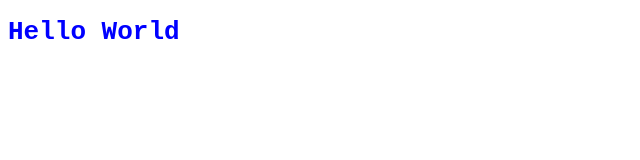
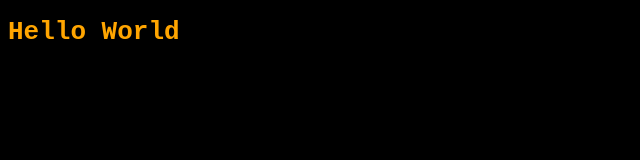
Before and after one commit to HenryTene/cssfreecode, a plain HTML site: page inicio.html in a window 1280 px wide. Shown: the whole page, without its empty margins (0-640 px from the left). Drawn offline with Linux system fonts and the light colour scheme.

Commit message:
Se Sobreescriben declaraciones de clase dando estilo a atributos ID

```diff
--- a/inicio.html
+++ b/inicio.html
@@ -9,9 +9,10 @@
 <body>
     <main>
       <style>
-      body {
-      color: green;
-     font-family: monospace;
+     body {
+    background-color: black;
+    font-family: monospace;
+    color: green;
   }
   .pink-text{
     color:pink;
@@ -19,13 +20,15 @@
   .blue-text{
     color: blue;
   }
-
+  #orange-text {
+  color: orange;
+}
 
       </style>
 
 
 
     </main>
-    <h1 class="pink-text blue-text">Hello World</h1>
+    <h1 id="orange-text" class="pink-text blue-text">Hello World</h1>
 </body>
 </html>
```
